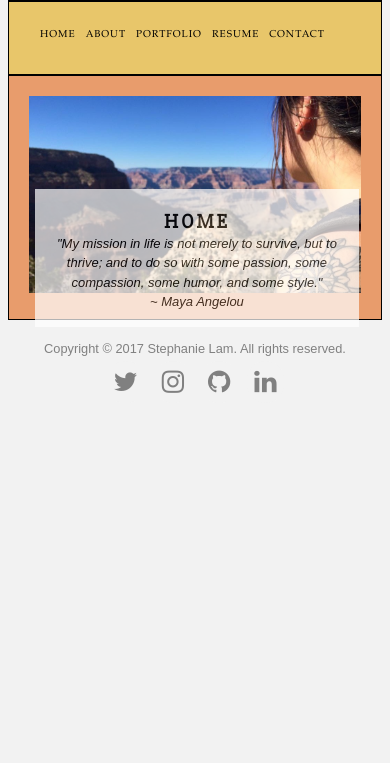
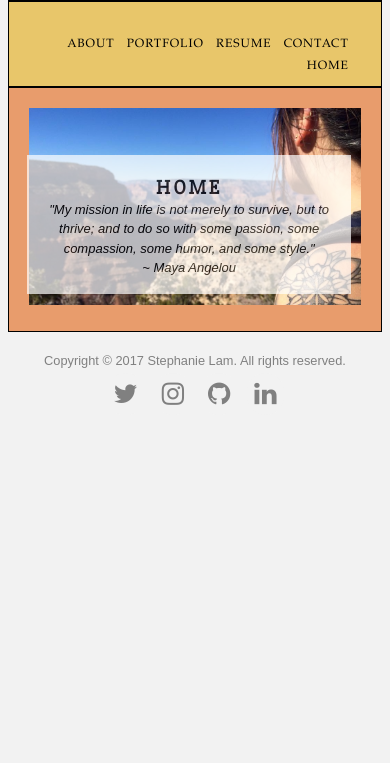
Before and after one commit to stephannielam/stephannielam.github.io, a plain HTML site: page unit_8/index.html in a window 390 px wide. Shown: the part 81-844 px from the top of the page. Drawn offline with Linux system fonts and the light colour scheme; a web font is replaced by a local one.

Commit message:
portrait

```diff
--- a/unit_8/css/style.css
+++ b/unit_8/css/style.css
@@ -417,8 +417,8 @@ footer {
 @media only screen and (max-width: 490px) {
 
     .home a {
-        top: 32%;
-        left: 8;
+        top: 28%;
+        left: 7%;
     }
 
     .home x {
@@ -429,8 +429,12 @@ footer {
         font-size: 13px;
     }
 
+    .nav {
+        padding: 7%;
+    }
+
     .nav a {
-        font-size: 10px;
+        font-size: 12px;
         color: black;
     }
 
```
